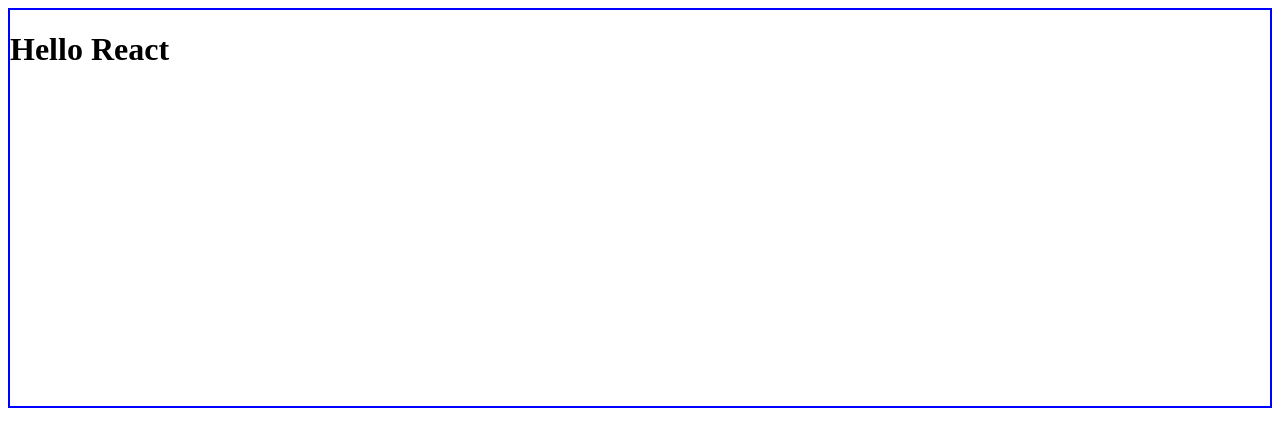
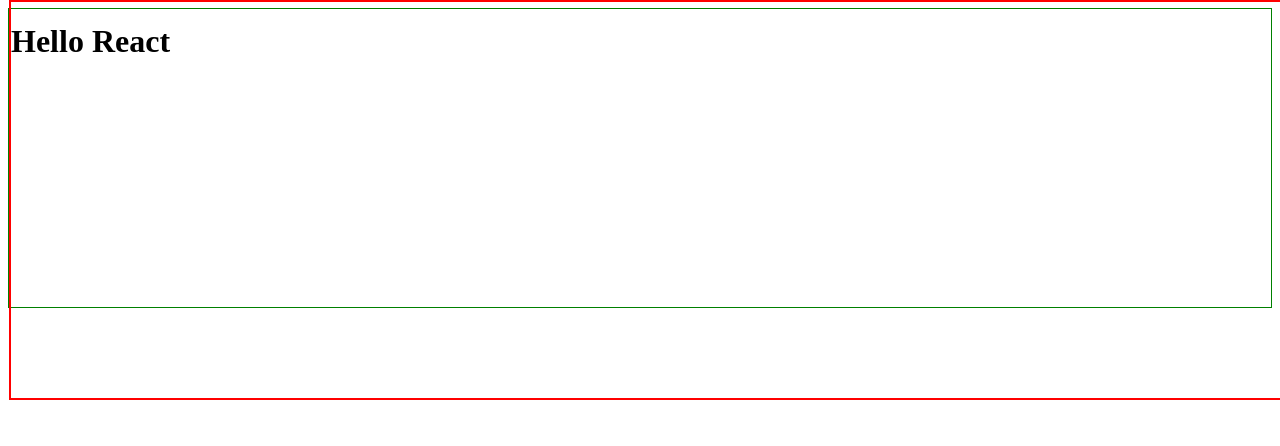
Before and after one commit to richigro/sell-appv2, a React (Create React App) app in the folder client/: page / in a window 1280 px wide. Shown: the top 446 px of the page. Built offline with nearby package versions, Linux system fonts and the light colour scheme; the HTML template or start-up script is replaced by a standard one.

Commit message:
basic boilerplate done

```diff
--- /dev/null
+++ b/client/src/App.css
@@ -0,0 +1,8 @@
+.app-container {
+  border: 0;
+  margin: 0;
+  box-sizing: border-box;
+  border: 1px solid green;
+  width: 100%;
+  height: 300px;
+}
--- a/client/src/App.jsx
+++ b/client/src/App.jsx
@@ -1,9 +1,12 @@
 import React from 'react';
 import Header from './components/Header';
+import './App.css';
 
 const App = () => {
   return (
-    <Header/>
+    <div className="app-container">
+      <Header/>
+    </div>
   );
 }
 
--- a/client/src/components/Header.css
+++ b/client/src/components/Header.css
@@ -1,9 +1,13 @@
 .header {
-  border: 2px solid blue;
+  border: 2px solid red;
+  display: flex;
   width: 100%;
+  top: 0px;
+  bottom: 20px;
   height: 400px;
   margin: 0;
   padding: 0;
   display: block;
   box-sizing: border-box;
+  position: absolute;
 }
--- a/webpack.config.js
+++ b/webpack.config.js
@@ -13,12 +13,7 @@
     filename: 'bundle.js',
     path: DIST_DIR,
   },
-  //dev server used for easier development so you wont have to reload
-  // page everytime there is a change
-  // devServer: {
-  //   port: 8080,
 
-  // },
 
   //this is what compiles my react code from the src directory
   //and also es6 code, presets are contained within the .babelrc file
```
Also changed, not shown: 2 other files (tests, documents, lock files or other folders).
